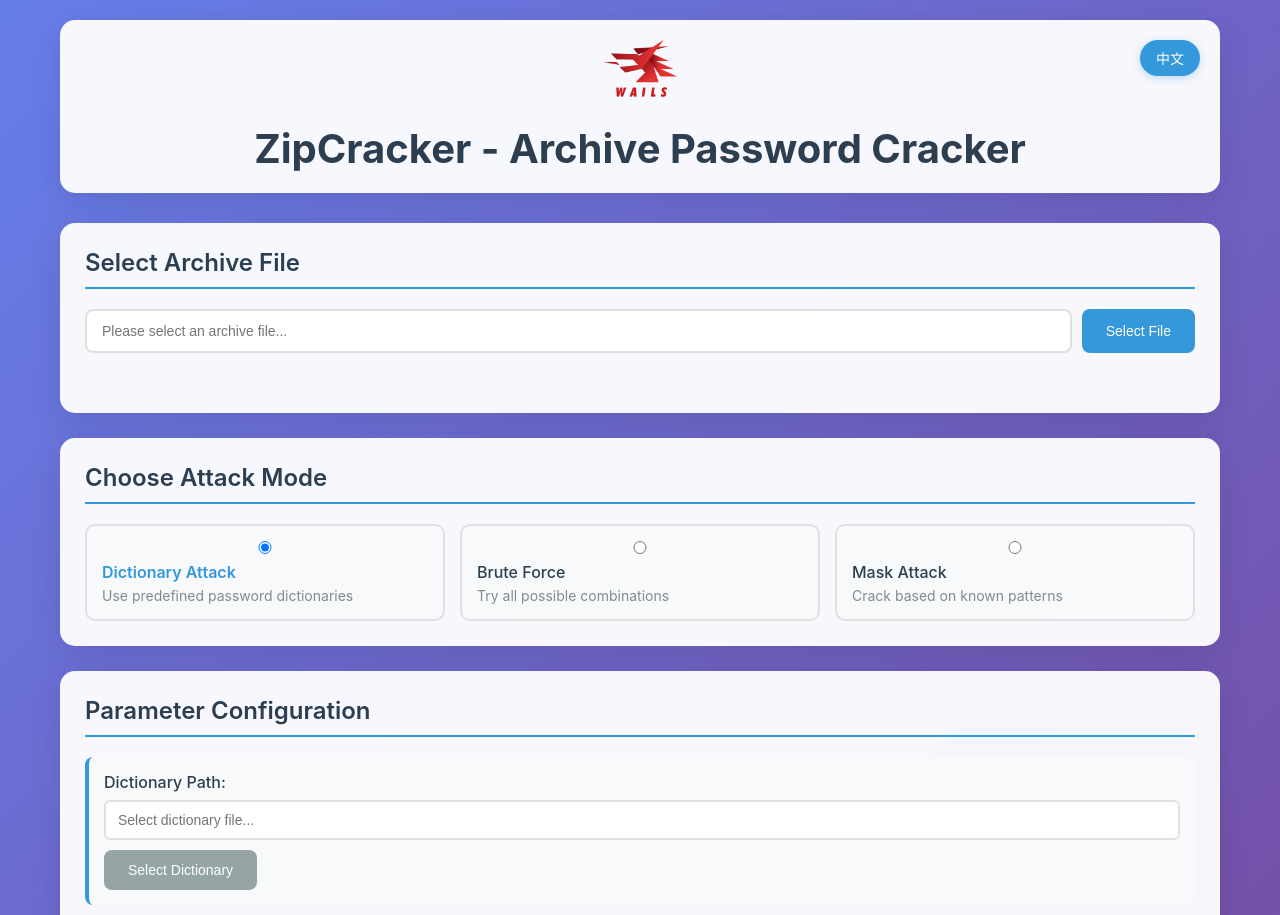
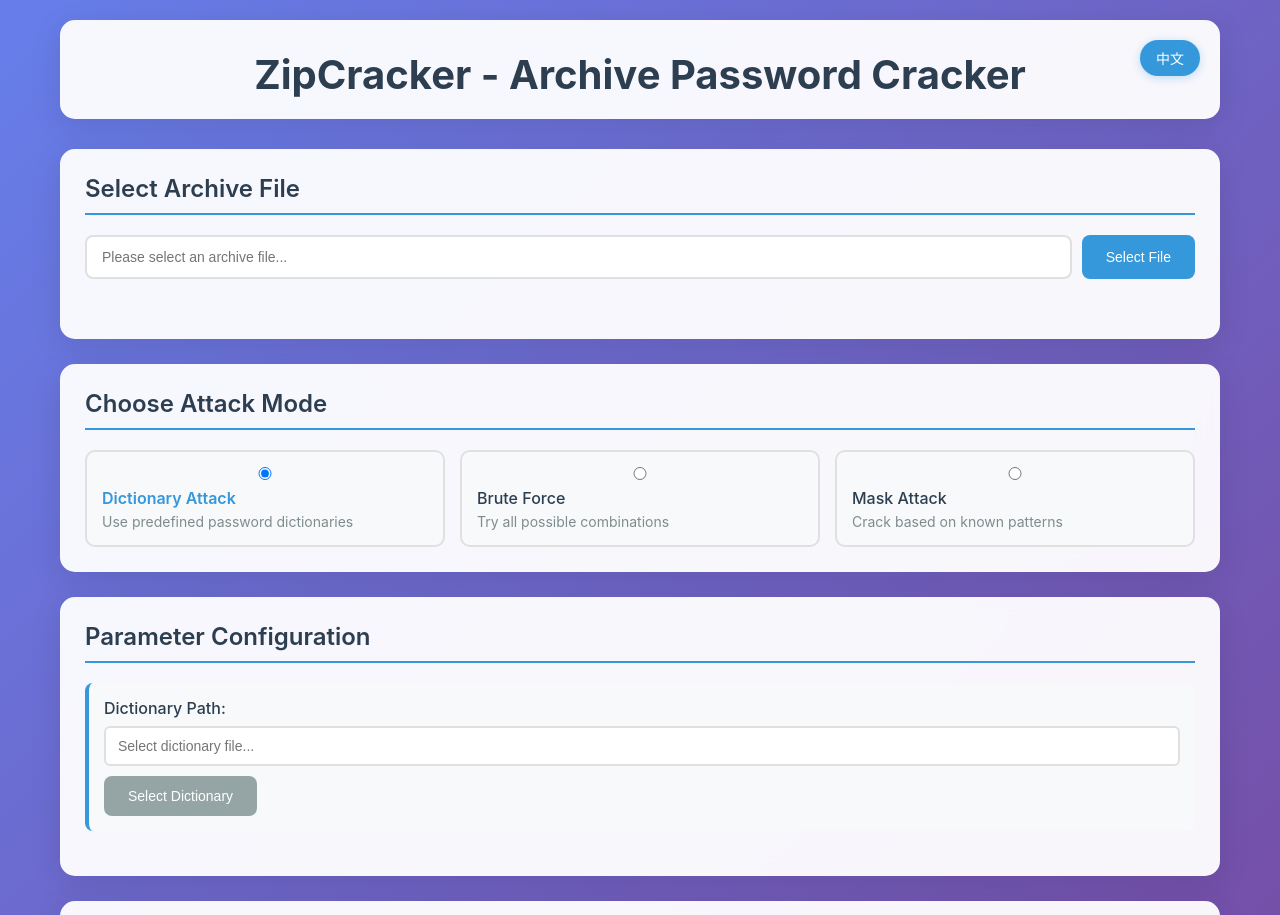
Before and after one commit to ZingYao/zipcracker, a website built with Vite: page frontend/index.html in a window 1280 px wide. Shown: the top 915 px of the page. Built offline with nearby package versions, Linux system fonts and the light colour scheme.

Commit message:
feat: 移除顶部 Wails logo
- 移除 logo 图片导入
- 移除 logo HTML 元素
- 移除 logo 相关 CSS 样式
- 简化头部布局，只保留标题和语言切换按钮

```diff
--- a/frontend/src/main.js
+++ b/frontend/src/main.js
@@ -1,6 +1,5 @@
 import './style.css';
 
-import logo from './assets/images/logo-universal.png';
 import {
     SelectFile,
     ValidateArchive,
@@ -18,7 +17,6 @@ function updateUI() {
     document.querySelector('#app').innerHTML = `
         <div class="container">
             <header class="header">
-                <img id="logo" class="logo">
                 <h1>${t('title')}</h1>
                 <button class="language-toggle" onclick="toggleLanguage()">${t('language.switch')}</button>
             </header>
@@ -119,7 +117,6 @@ function updateUI() {
     `;
 
     // 重新绑定事件监听器
-    document.getElementById('logo').src = logo;
 
     // 监听破解模式变化
     document.querySelectorAll('input[name="mode"]').forEach(radio => {
--- a/frontend/src/style.css
+++ b/frontend/src/style.css
@@ -43,11 +43,6 @@ body {
     font-size: 2.5em;
     margin-top: 10px;
     font-weight: 700;
-}
-
-.logo {
-    height: 60px;
-    margin-bottom: 10px;
 }
 
 /* 语言切换按钮 */
```
